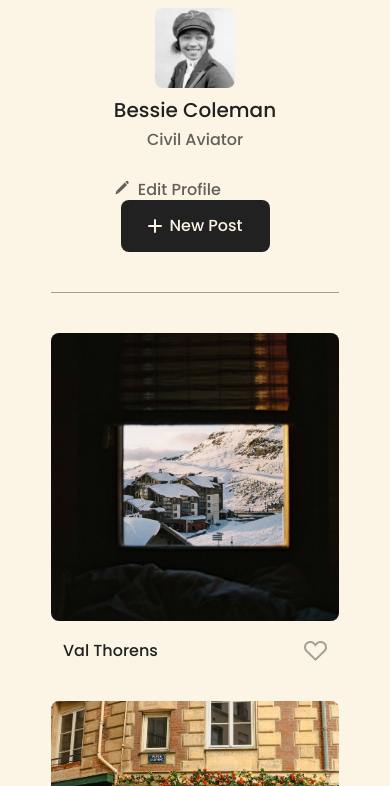
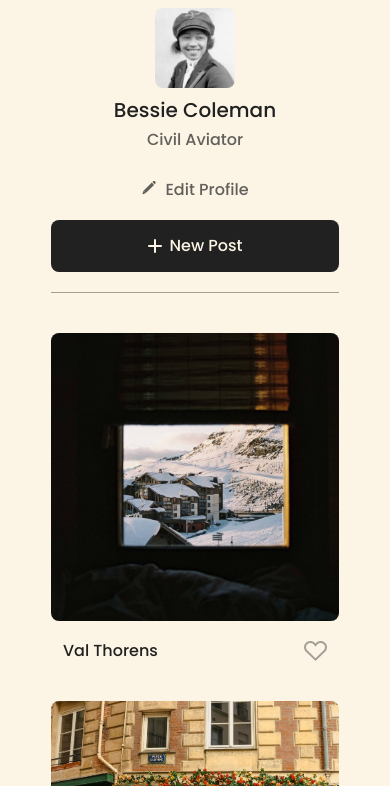
Before and after one commit to Ldantinne30/se_project_spots, a plain HTML site: page index.html in a window 390 px wide. Shown: the part 58-844 px from the top of the page. Drawn offline with Linux system fonts and the light colour scheme.

Commit message:
media queries

```diff
--- a/blocks/profile.css
+++ b/blocks/profile.css
@@ -119,7 +119,12 @@
     max-width: 288px;
   }
 
+  .profile__edit-btn {
+    margin: auto;
+  }
+
   .profile__post-btn {
-    margin: 0 0 20px;
+    margin: 20px 0 0;
+    width: 100%;
   }
 }
```
